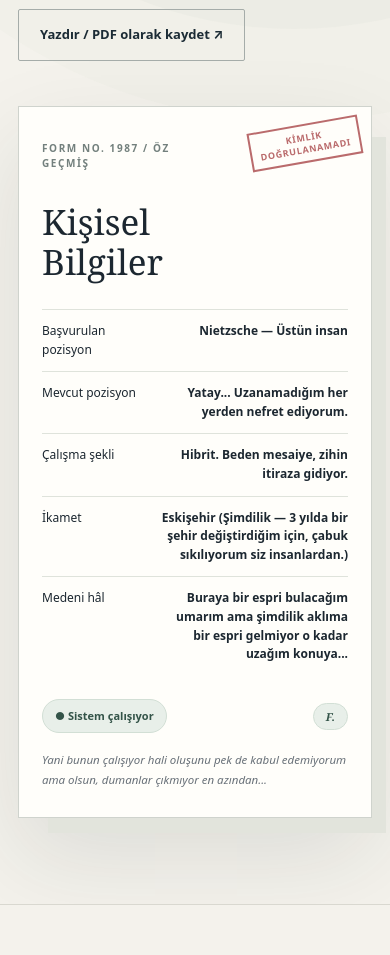
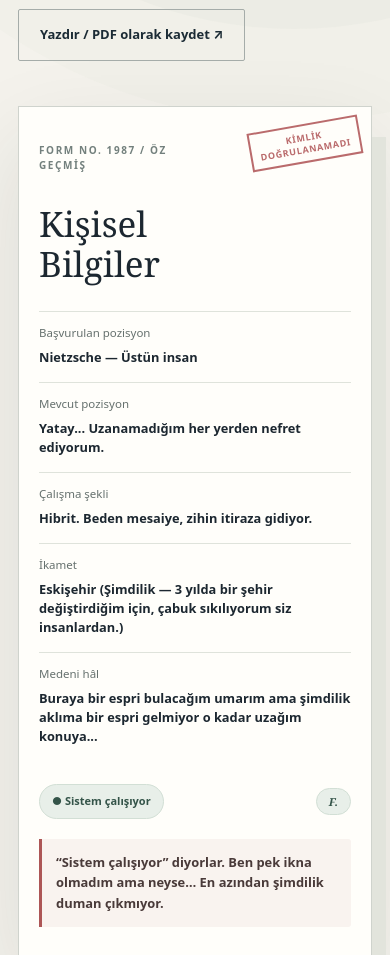
Before and after one commit to lfatiharical/farica-studio-site, a plain HTML site: page index.html in a window 390 px wide. Shown: the part 549-1504 px from the top of the page. Drawn offline with Linux system fonts and the light colour scheme.

Commit message:
Update index.html

```diff
--- a/index.html
+++ b/index.html
@@ -262,6 +262,50 @@ body.dialog-open { overflow:hidden }
  .reveal{opacity:1;transform:none}
 }
 
+
+/* FatihOS / Kişisel Bilgiler — daha geniş ve okunur özgeçmiş kartı.
+   Diğer kartlar, bölüm metinleri ve site davranışı değiştirilmedi. */
+@media screen and (min-width:1081px) {
+  .hero-grid { grid-template-columns:minmax(0, .83fr) minmax(0, 1.17fr); gap:34px; }
+  .signature-card { max-width:690px; padding:44px 42px 34px; }
+}
+@media screen and (min-width:721px) and (max-width:1080px) {
+  .hero-grid { grid-template-columns:1fr; gap:46px; padding-top:82px; padding-bottom:94px; }
+  .signature-card { max-width:760px; margin:0; padding:44px 40px 34px; transform:rotate(0); }
+}
+.signature-card .card-line { gap:18px; padding:15px 0; align-items:center; }
+.signature-card .card-line > span { flex:0 0 28%; line-height:1.45; }
+.signature-card .card-line > strong { font-size:13.25px; line-height:1.45; }
+.signature-card .card-system-note {
+  margin-top:20px;
+  padding:14px 17px;
+  background:#f9f3ef;
+  border-left:3px solid #ad5656;
+  border-radius:0 3px 3px 0;
+  color:#493a39;
+  font-size:13.5px;
+  font-weight:650;
+  font-style:normal;
+  line-height:1.6;
+}
+@media screen and (max-width:720px) {
+  .signature-card { max-width:none; width:100%; margin:0; padding:38px 28px 30px; }
+  .signature-card .card-line {
+    display:flex; flex-direction:column; align-items:stretch; gap:6px;
+    padding:13px 0 15px;
+  }
+  .signature-card .card-line > span { flex:none; font-size:11.5px; color:#66716e; }
+  .signature-card .card-line > strong {
+    flex:none; text-align:left; font-size:13.25px; line-height:1.5;
+    overflow-wrap:normal; word-break:normal;
+  }
+}
+@media screen and (max-width:420px) {
+  .signature-card { padding:36px 20px 28px; }
+  .signature-card .card-line > strong { font-size:12.8px; }
+  .signature-card .card-system-note { font-size:12.9px; padding:13px 14px; }
+}
+
 </style>
 </head>
 <body>
@@ -296,7 +340,7 @@ body.dialog-open { overflow:hidden }
     <div class="card-line"><span>İkamet</span><strong>Eskişehir (Şimdilik — 3 yılda bir şehir değiştirdiğim için, çabuk sıkılıyorum siz insanlardan.)</strong></div>
     <div class="card-line"><span>Medeni hâl</span><strong>Buraya bir espri bulacağım umarım ama şimdilik aklıma bir espri gelmiyor o kadar uzağım konuya...</strong></div>
     <div class="card-stamp"><span>● Sistem çalışıyor</span><span class="scribble">F.</span></div>
-    <p class="card-system-note">Yani bunun çalışıyor hali oluşunu pek de kabul edemiyorum ama olsun, dumanlar çıkmıyor en azından...</p>
+    <p class="card-system-note">“Sistem çalışıyor” diyorlar. Ben pek ikna olmadım ama neyse… En azından şimdilik duman çıkmıyor.</p>
   </aside>
  </div>
 </section>
```
